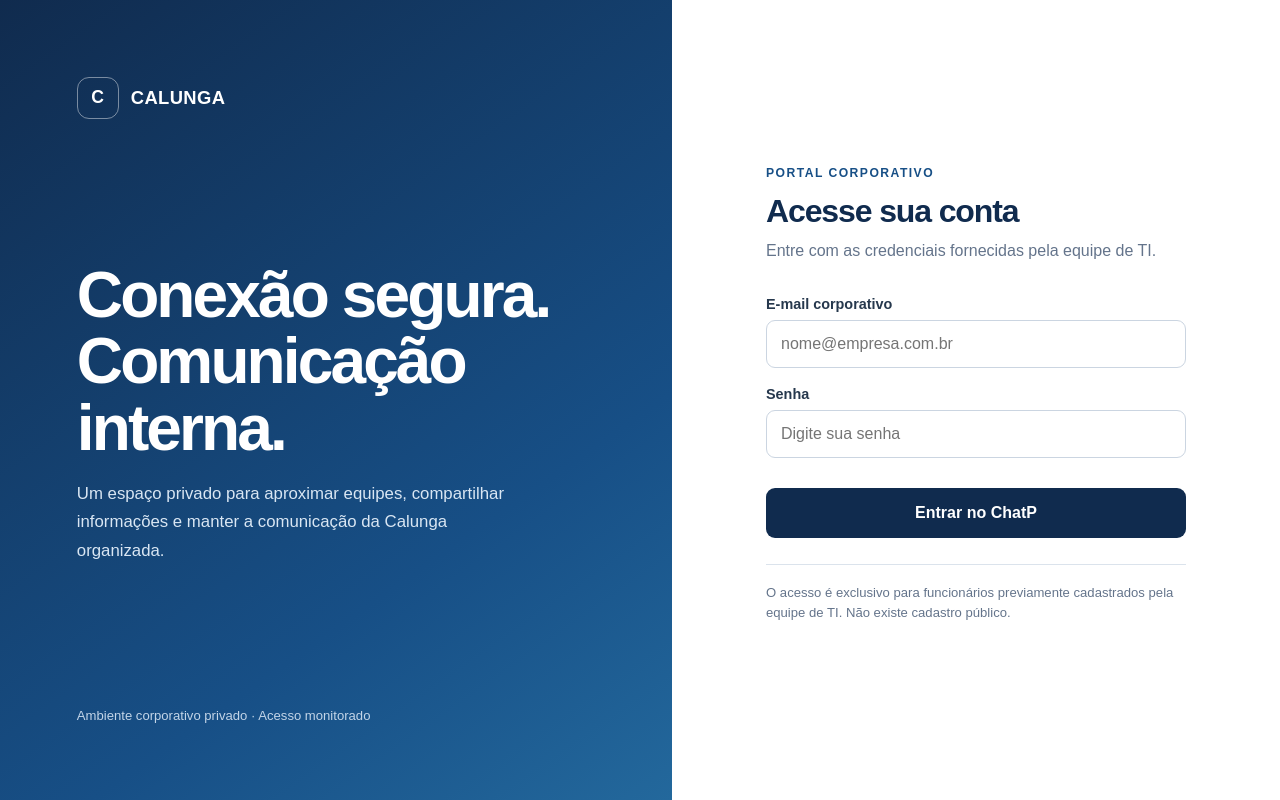
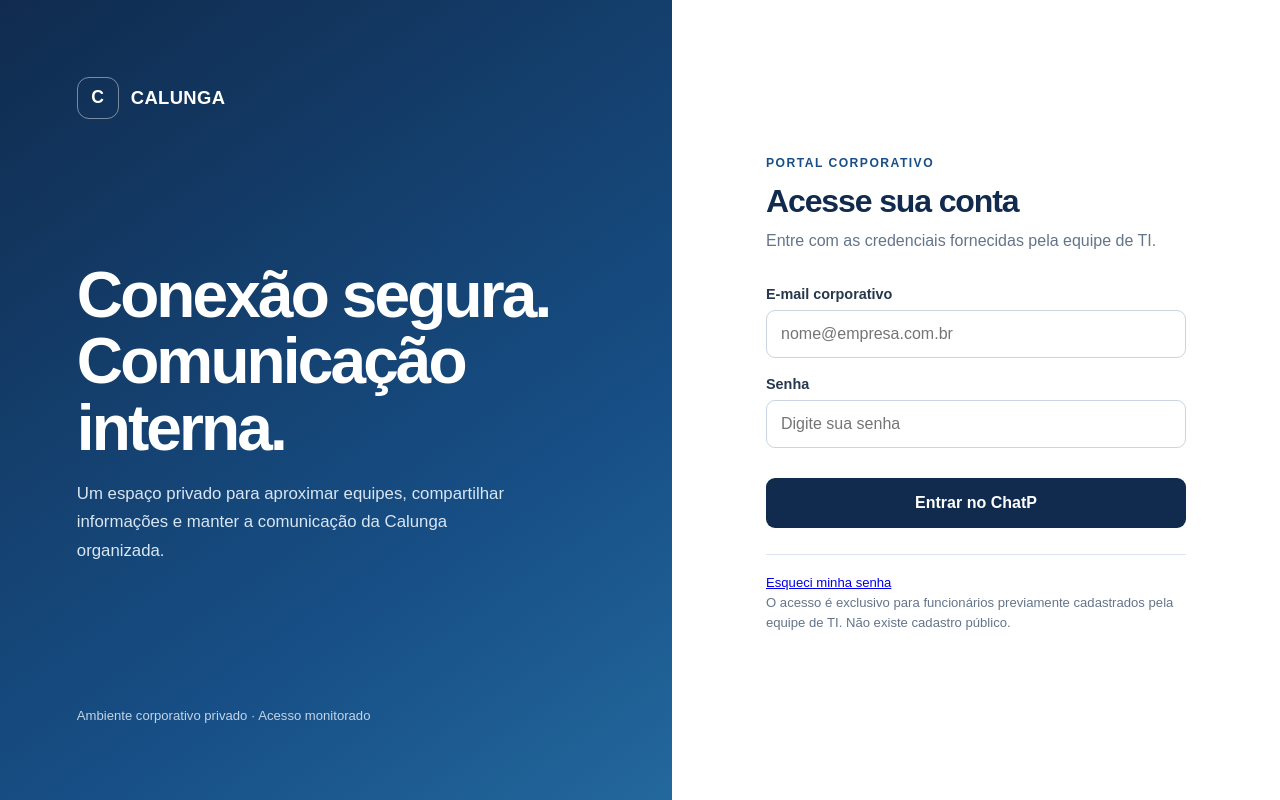
Before and after one commit to otaviosferreira/chatp, a Next.js app: page /login in a window 1280 px wide. Built offline with nearby package versions, Linux system fonts and the light colour scheme.

Commit message:
feat(auth): habilitar recuperação de senha por link manual

```diff
--- a/app/login/login-form.tsx
+++ b/app/login/login-form.tsx
@@ -1,6 +1,7 @@
 "use client";
 
 import { useActionState } from "react";
+import Link from "next/link";
 import { signIn, type LoginState } from "./actions";
 
 const initialState: LoginState = {};
@@ -22,7 +23,7 @@ export function LoginForm() {
       <button className="primary-button" type="submit" disabled={pending}>
         {pending ? "Validando acesso..." : "Entrar no ChatP"}
       </button>
-      <p className="security-note">
+      <p className="security-note"><Link href="/login/recuperar-senha">Esqueci minha senha</Link><br />
         O acesso é exclusivo para funcionários previamente cadastrados pela equipe de TI.
         Não existe cadastro público.
       </p>
```
